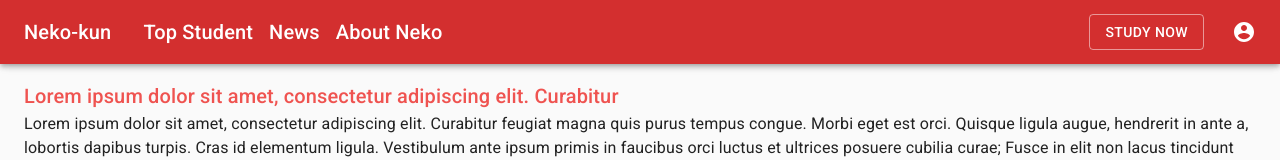
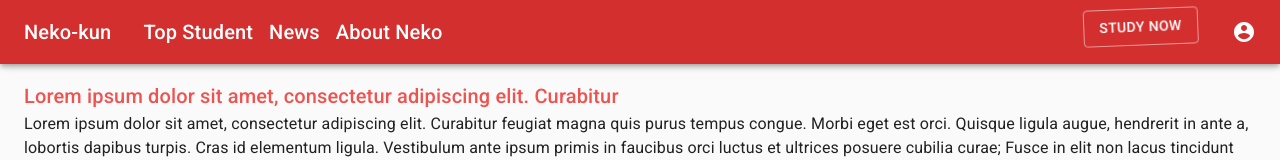
Before and after one commit to thanhtrungvo8401/Portal, a Next.js app: page / in a window 1280 px wide. Shown: the top 160 px of the page. Built offline with nearby package versions, Linux system fonts and the light colour scheme.

Commit message:
01 -- handle create animation for study-now btn

```diff
--- a/components/Layouts/Navbar.js
+++ b/components/Layouts/Navbar.js
@@ -1,4 +1,3 @@
-import Link from "next/link";
 import { useState } from "react";
 
 import { AppBar, Button, IconButton, Toolbar } from "@material-ui/core";
@@ -11,6 +10,7 @@ import {
   renderMobileMenuF,
 } from "./NavbarHelper";
 import MyLink from "../MyLink";
+import styles from "./styles.module.css";
 function Navbar(props) {
   const classes = useStyles();
   const [anchorProfileEl, setAnchorProfileEl] = useState(null);
@@ -97,7 +97,11 @@ function Navbar(props) {
             <div className={classes.grow} />
             <div className={classes.roomEnter}>
               <MyLink variant="h6" url="/study-room">
-                <Button color="secondary" variant="outlined">
+                <Button
+                  color="secondary"
+                  variant="outlined"
+                  className={styles.flashEffect}
+                >
                   STUDY NOW
                 </Button>
               </MyLink>
--- a/components/Layouts/NavbarHelper.js
+++ b/components/Layouts/NavbarHelper.js
@@ -65,6 +65,9 @@ export const useStyles = makeStyles((theme) => {
     },
     roomEnter: {
       marginRight: theme.spacing(2),
+      "& .MuiTypography-root.MuiTypography-h6.MuiTypography-noWrap": {
+        overflow: "visible",
+      },
     },
   };
 });
--- /dev/null
+++ b/components/Layouts/styles.module.css
@@ -0,0 +1,27 @@
+.flashEffect {
+  animation: jump 1.2s infinite !important;
+}
+
+@keyframes jump {
+  0% {
+    transform: translate(-5%, -5%) scale(1.05, 0.95);
+  }
+  50% {
+    transform: translate(-5%, -15%) scale(1, 1);
+  }
+  55% {
+    transform: translate(-5%, -15%) rotate(15deg);
+  }
+  60% {
+    transform: translate(-5%, -15%) rotate(-15deg);
+  }
+  65% {
+    transform: translate(-5%, -15%) rotate(15deg);
+  }
+  70% {
+    transform: translate(-5%, -15%) rotate(-15deg);
+  }
+  100% {
+    transform: translate(-5%, -5%) scale(1.05, 0.95);
+  }
+}
```
